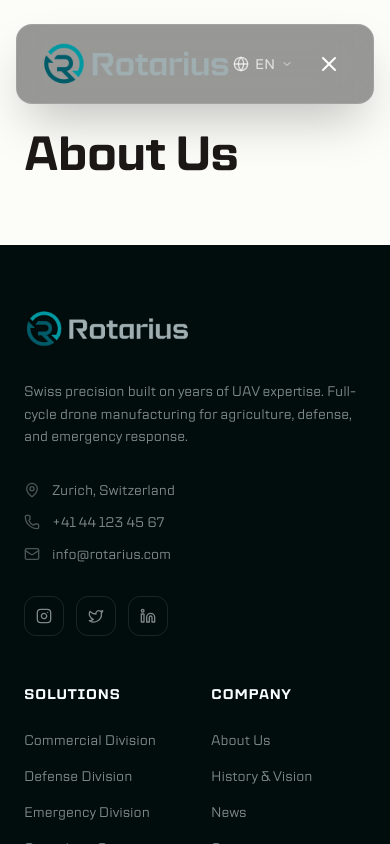
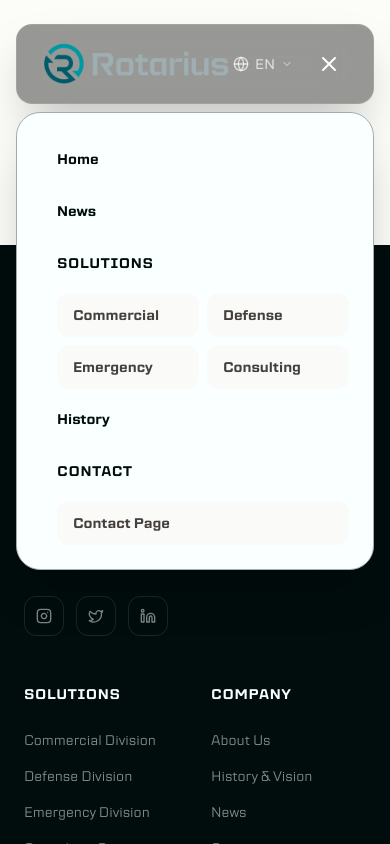
Before and after one commit to predik90p/rotarius, a Next.js app: page /about in a window 390 px wide. Both pictures are taken after a click on the button 329 px from the left and 64 px from the top of the page. Shown: the top 844 px of the page. Built offline with nearby package versions, Linux system fonts and the light colour scheme.

Commit message:
fix: mobile burger menu + divisions section tabs

```diff
--- a/components/corporate/header.tsx
+++ b/components/corporate/header.tsx
@@ -208,6 +208,46 @@ export function Header() {
           </button>
         </div>
       </nav>
+
+      {/* Mobile Menu */}
+      {mobileMenuOpen && (
+        <div className="lg:hidden fixed inset-x-4 top-28 bg-background rounded-3xl shadow-2xl border border-border p-6 z-50 animate-in fade-in slide-in-from-top-4 duration-300">
+          <div className="flex flex-col gap-2">
+            {navItems.map((item) => (
+              <div key={item.key}>
+                {item.hasMega ? (
+                  <div className="space-y-2">
+                    <span className="block px-4 py-3 text-sm font-bold text-foreground uppercase tracking-wider">
+                      {dict.nav[item.key]}
+                    </span>
+                    {item.key === "solutions" && (
+                      <div className="grid grid-cols-2 gap-2 pl-4">
+                        <Link href="/solutions/commercial" onClick={() => setMobileMenuOpen(false)} className="px-4 py-3 rounded-xl bg-stone-50 text-sm font-semibold text-stone-700 hover:bg-[#71A58D]/10 transition-colors">Commercial</Link>
+                        <Link href="/solutions/defense" onClick={() => setMobileMenuOpen(false)} className="px-4 py-3 rounded-xl bg-stone-50 text-sm font-semibold text-stone-700 hover:bg-[#1C5B68]/10 transition-colors">Defense</Link>
+                        <Link href="/solutions/emergency" onClick={() => setMobileMenuOpen(false)} className="px-4 py-3 rounded-xl bg-stone-50 text-sm font-semibold text-stone-700 hover:bg-[#F47A60]/10 transition-colors">Emergency</Link>
+                        <Link href="/consulting" onClick={() => setMobileMenuOpen(false)} className="px-4 py-3 rounded-xl bg-stone-50 text-sm font-semibold text-stone-700 hover:bg-[#6366f1]/10 transition-colors">Consulting</Link>
+                      </div>
+                    )}
+                    {item.key === "contact" && (
+                      <div className="pl-4 space-y-2">
+                        <Link href="/contact" onClick={() => setMobileMenuOpen(false)} className="block px-4 py-3 rounded-xl bg-stone-50 text-sm font-semibold text-stone-700 hover:bg-stone-100 transition-colors">Contact Page</Link>
+                      </div>
+                    )}
+                  </div>
+                ) : (
+                  <Link
+                    href={item.href}
+                    onClick={() => setMobileMenuOpen(false)}
+                    className="block px-4 py-3 rounded-xl text-sm font-bold text-foreground hover:bg-stone-100 transition-colors"
+                  >
+                    {dict.nav[item.key]}
+                  </Link>
+                )}
+              </div>
+            ))}
+          </div>
+        </div>
+      )}
     </header>
   )
 }
--- a/components/corporate/info-section.tsx
+++ b/components/corporate/info-section.tsx
@@ -67,7 +67,7 @@ export function InfoSection({ activeIdx, onIdxChange }: InfoSectionProps) {
     <section className="py-24 bg-background overflow-hidden">
       <div className="mx-auto max-w-[1720px] px-6 lg:px-12 xl:px-20 flex relative">
 
-        {/* Left Vertical Selector (Timeline Style with Labels) */}
+        {/* Left Vertical Selector (Timeline Style with Labels) — Desktop Only */}
         <div className="hidden xl:flex flex-col items-center mr-32 gap-0">
           {[
             { name: "Commercial" },
@@ -96,6 +96,22 @@ export function InfoSection({ activeIdx, onIdxChange }: InfoSectionProps) {
 
         {/* Main Content Area */}
         <div className="flex-1">
+          {/* Mobile Horizontal Tabs */}
+          <div className="flex xl:hidden gap-2 mb-8 overflow-x-auto pb-2">
+            {INFO_DATA.map((item, i) => (
+              <button
+                key={i}
+                onClick={() => onIdxChange(i)}
+                className={`flex-shrink-0 px-4 py-2 rounded-full text-xs font-bold uppercase tracking-wider border transition-all ${
+                  i === activeIdx
+                    ? "bg-foreground text-background border-foreground"
+                    : "bg-background text-muted-foreground border-border hover:border-foreground"
+                }`}
+              >
+                {item.tag}
+              </button>
+            ))}
+          </div>
           <div className="grid lg:grid-cols-2 gap-16 items-start mb-24">
             <div key={`header-${activeIdx}`} className="animate-in fade-in slide-in-from-left-8 duration-1000">
               <div className="inline-block px-4 py-1.5 mb-8 rounded-lg border border-border bg-background">
```
